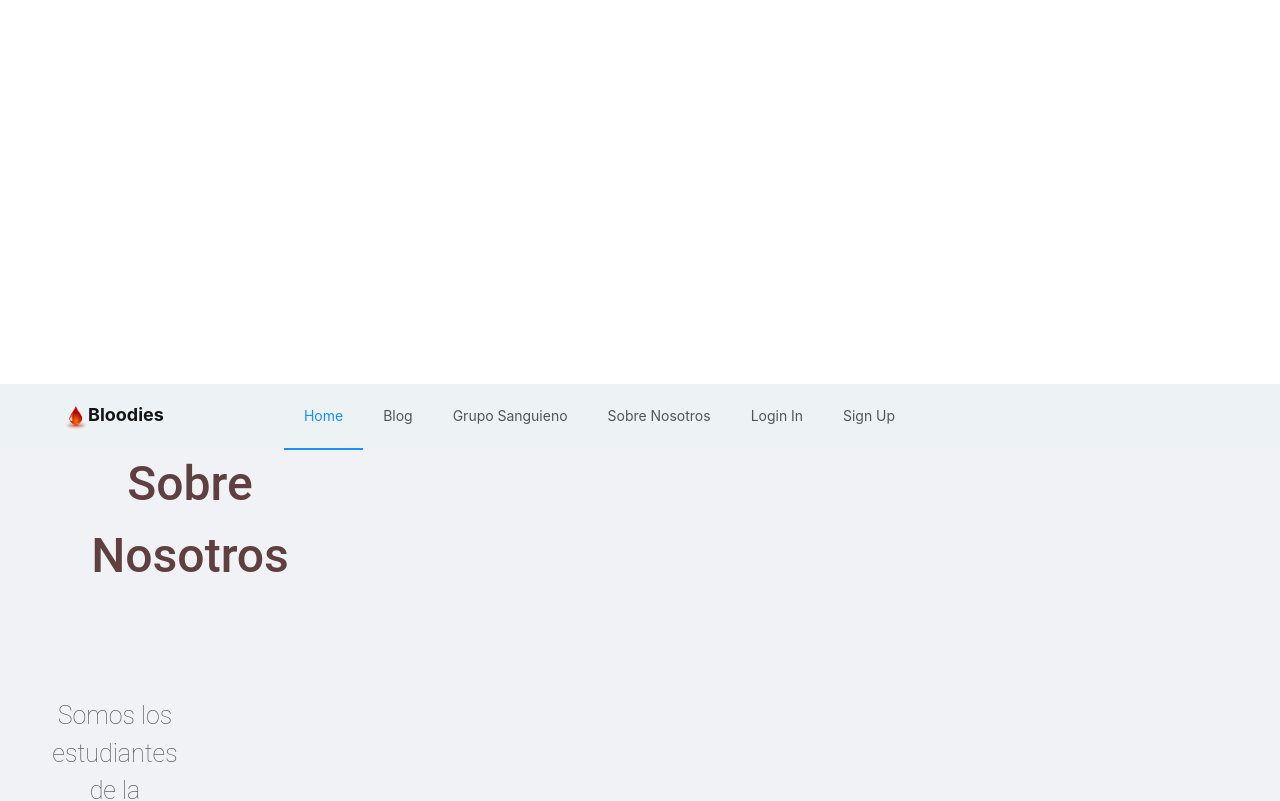
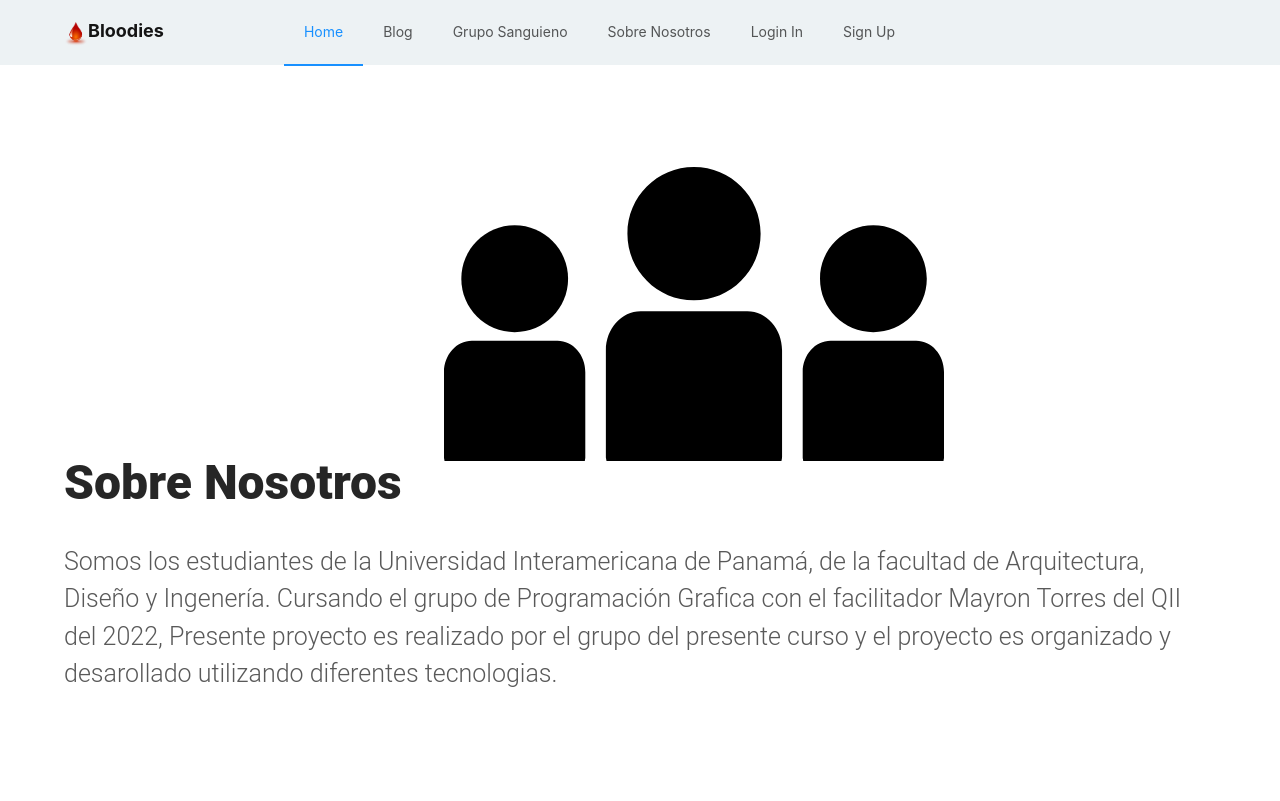
Before and after one commit to RoyHudson/Bloodies-Landing-Page, a Nuxt app: page /about in a window 1280 px wide. Shown: the top 801 px of the page. Built offline with nearby package versions, Linux system fonts and the light colour scheme.

Commit message:
About Fix

```diff
--- a/pages/about.vue
+++ b/pages/about.vue
@@ -1,27 +1,23 @@
 
 <template>
-    <div id="Sobre Nosotros" style="padding-top:30%">
-    <Navbar />
-    <a-layout class="texto">
+    <div>
+        <Navbar/>
+    <a-layout class="content-info">
+        <div class="banner">
+            <img src="../assets/about.svg" alt="banner"/>
+        </div>
         <div class="content">
-        <div class="banner">
-            <div class="text">
-                <h1 class="TextSub">Sobre Nosotros</h1>
-                <br>
-                <br>
-                <p>Somos los estudiantes de la Universidad Interamericana de Panamá, de la facultad de Arquitectura, Diseño y Ingenería</p>
-                <p>Cursando el grupo de Programación Grafica con el facilitador Mayron Torres del QII del 2022</p>
-                <p>Presente proyecto es realizado por el grupo del presente curso y el proyecto es organizado y desarollado utilizando diferentes tecnologias.</p>
-
-
+            <div class="text-info">
+            <h1 class="TextSub">Sobre Nosotros</h1>
+                <p>Somos los estudiantes de la Universidad Interamericana de Panamá, de la facultad de Arquitectura, Diseño y Ingenería.
+                    Cursando el grupo de Programación Grafica con el facilitador Mayron Torres del QII del 2022, Presente proyecto es realizado por el grupo del presente curso
+                    y el proyecto es organizado y desarollado utilizando diferentes tecnologias.</p>
+                <!-- <p>Cursando el grupo de Programación Grafica con el facilitador Mayron Torres del QII del 2022</p> -->
+                <!-- <p>Presente proyecto es realizado por el grupo del presente curso y el proyecto es organizado y desarollado utilizando diferentes tecnologias.</p> -->
             </div>
-
-            </div>
-            </div>
-        </a-layout>
-
+        </div>
+    </a-layout>
     </div>
-
 
 </template>
 
@@ -43,23 +39,55 @@ export default {
 
 <style scoped>
 
-.text h1 {
+.header {
+    padding: 32px;
+    height: 100vh;
+    width: 100%;
+    background-color: #EDF2F4;
+}
+.content {
+        display: inline-flex;
+        margin: auto;
+        max-width: 1200px;
+        width: 100%;
+        gap: 50px;
+        padding-top: 64px;
+}
+
+.banner {
+    max-width: 30%;
+    width: 100%;
+    padding-bottom: 300px;
+    padding-left: 33%;
+}
+.content-info {
+    position: relative;
+    height: 100vh;
+    width: 100%;
+    background-color: white;
+    padding: 64px;
+    overflow: hidden;
+}
+
+.text-info {
+    z-index: 100px;
+    padding-left: 0%;
+    padding-right: 0%;
     font-family: 'Roboto', sans-serif;
-    font-weight: 550;
-    margin: 0 0 30px 0;
-    padding: 0;
-    color: rgb(95, 63, 63);
-    text-align: center;
+    font-weight: 300;
+    font-size: 25px;
 }
-.text p{
+.TextSub{
     font-family: 'Roboto', sans-serif;
-    font-weight: 200;
-    font-size: 25px;
-    max-width: 50%;
-    width: 100%;
-    text-align: center;
+    font-weight: 800;
+    font-size: 3pc;
+}
+
+.content-info img {
+    position: absolute;
+    z-index: 10;
+    width: 500px;
 }
 
 
-
 </style>
```
Also changed, not shown: assets/about.svg (renamed from components/about.svg).
